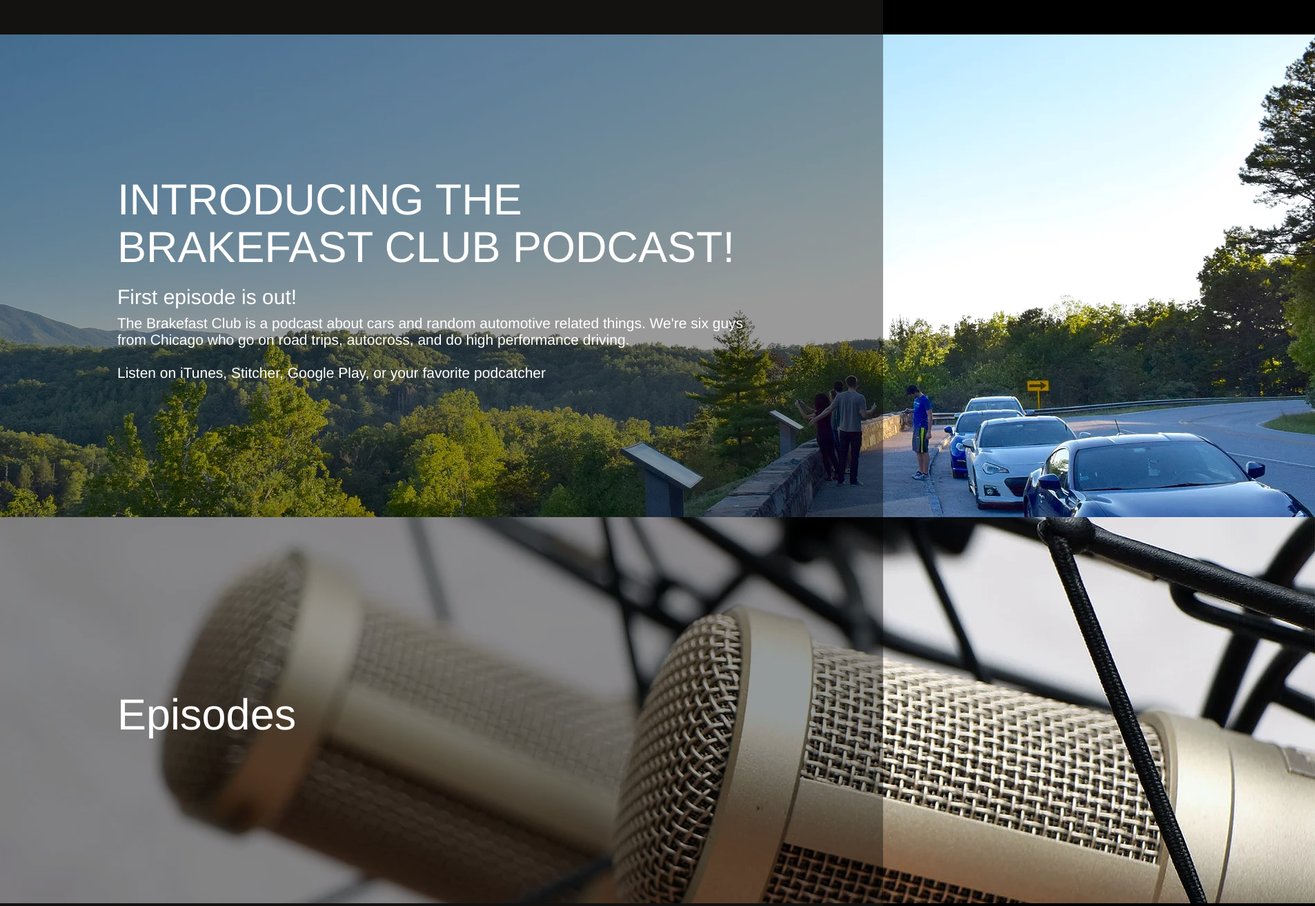
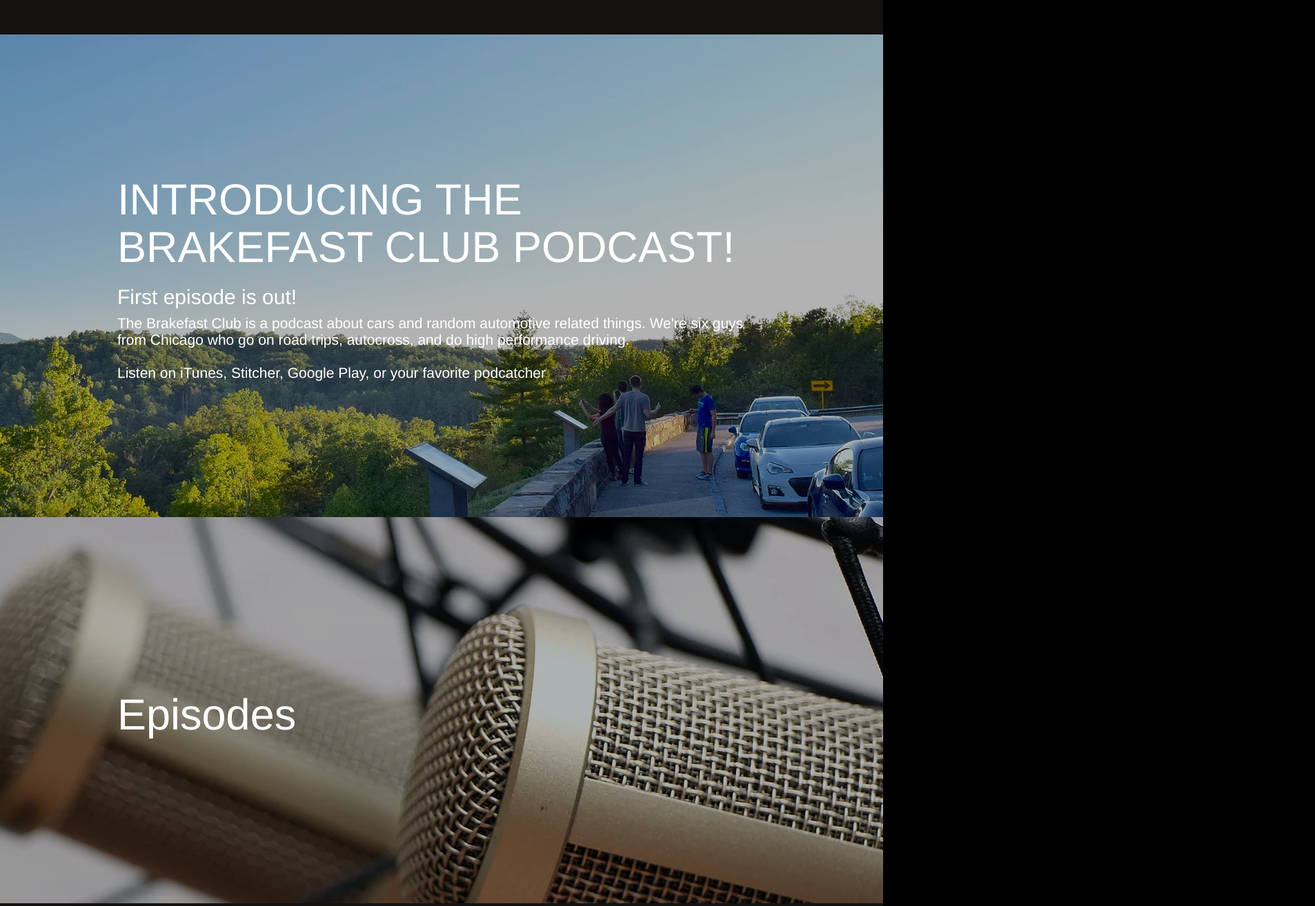
Before and after one commit to thebrakefastclub/thebrakefastclub.github.io, a plain HTML site: page index.html in a window 1280 px wide. Shown: the top 1314 px of the page at 69% size, 1906 px wide, since content can reach past the window. Drawn offline with nearby package versions, Linux system fonts and the light colour scheme.

Commit message:
Use background image on div

```diff
--- a/css/main.css
+++ b/css/main.css
@@ -20,6 +20,22 @@
 #header {
   background-color: rgba(19, 18, 16, 1);
   color: white;
+}
+#home {
+    background-repeat: no-repeat;
+    background-position: center bottom;
+    background-size: cover;
+    //opacity: 0.3;
+    z-index: -1;
+    min-height: 700px;
+}
+#episodes-title {
+    background-repeat: no-repeat;
+    background-position: center bottom;
+    background-size: cover;
+    //opacity: 0.3;
+    z-index: -1;
+    min-height: 560px;
 }
 #episodes {
   background-color: rgba(19, 18, 16, 1);
@@ -57,30 +73,32 @@
   top: 0;
   z-index: -1;
 }
-.background-image {
-  display: block;
-  position: absolute;
-  min-width: 100%;
-  background-size:100% 100%;
-}
-.has-background {
-  top: 0;
+.has-background-10 {
   min-width: 100%;
   height: 100%;
   top: 0;
-  background: transparent;
   position: absolute;
-}
-.has-background-10 {
   background-color: rgba(0, 0, 0, 0.1);
 }
 .has-background-20 {
+  min-width: 100%;
+  height: 100%;
+  top: 0;
+  position: absolute;
   background-color: rgba(0, 0, 0, 0.2);
 }
 .has-background-30 {
+  min-width: 100%;
+  height: 100%;
+  top: 0;
+  position: absolute;
   background-color: rgba(0, 0, 0, 0.3);
 }
 .has-background-40 {
+  min-width: 100%;
+  height: 100%;
+  top: 0;
+  position: absolute;
   background-color: rgba(0, 0, 0, 0.4);
 }
 
--- a/index.html
+++ b/index.html
@@ -59,10 +59,10 @@
     </div>
     <!-- end header -->
 
-    <div id="content">
+    <div id="content container">
 
-      <div id="home" class="section jumbotron background-holder" style="height: 700px;">
-        <div class="has-background has-background-40">
+      <div id="home" class="section jumbotron background-holder" style="background-image: url(./background/home_background.webp);">
+        <div class="has-background-30">
           <div class="page-center" style="line-height: 700px;">
             <span>
               <h1>INTRODUCING THE BRAKEFAST CLUB PODCAST!</h1>
@@ -71,23 +71,17 @@
             </span>
           </div>
         </div>
-        <div class="background">
-          <img alt="" src="./background/home_background.webp" class="background-image" style="height: 700px;">
-        </div>
       </div>
       <!-- end home -->
 
 
-      <div id="episodes-title" class="section jumbotron background-holder" style="height: 560px;">
-        <div class="has-background has-background-40">
+      <div id="episodes-title" class="section jumbotron background-holder" style="background-image: url(./background/mic_background.webp);">
+        <div class="has-background-30">
           <div class="page-center" style="line-height: 560px; height: 560px;">
             <span>
               <h1>Episodes</h1>
             </span>
           </div>
-        </div>
-        <div class="background">
-          <img alt="" src="./background/mic_background.webp" class="background-image" style="height: 560px;">
         </div>
       </div>
       <!-- end episodes-title -->
```
